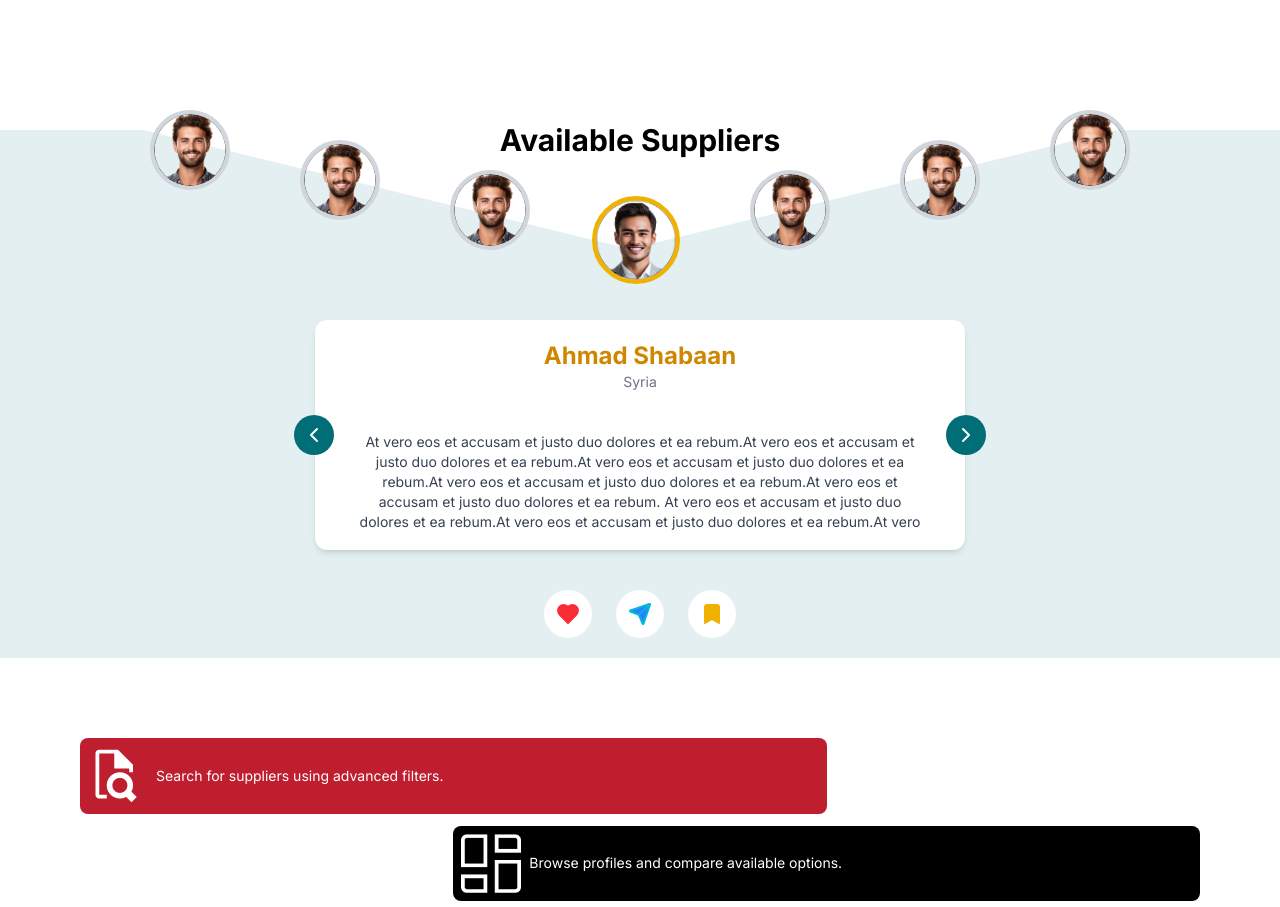
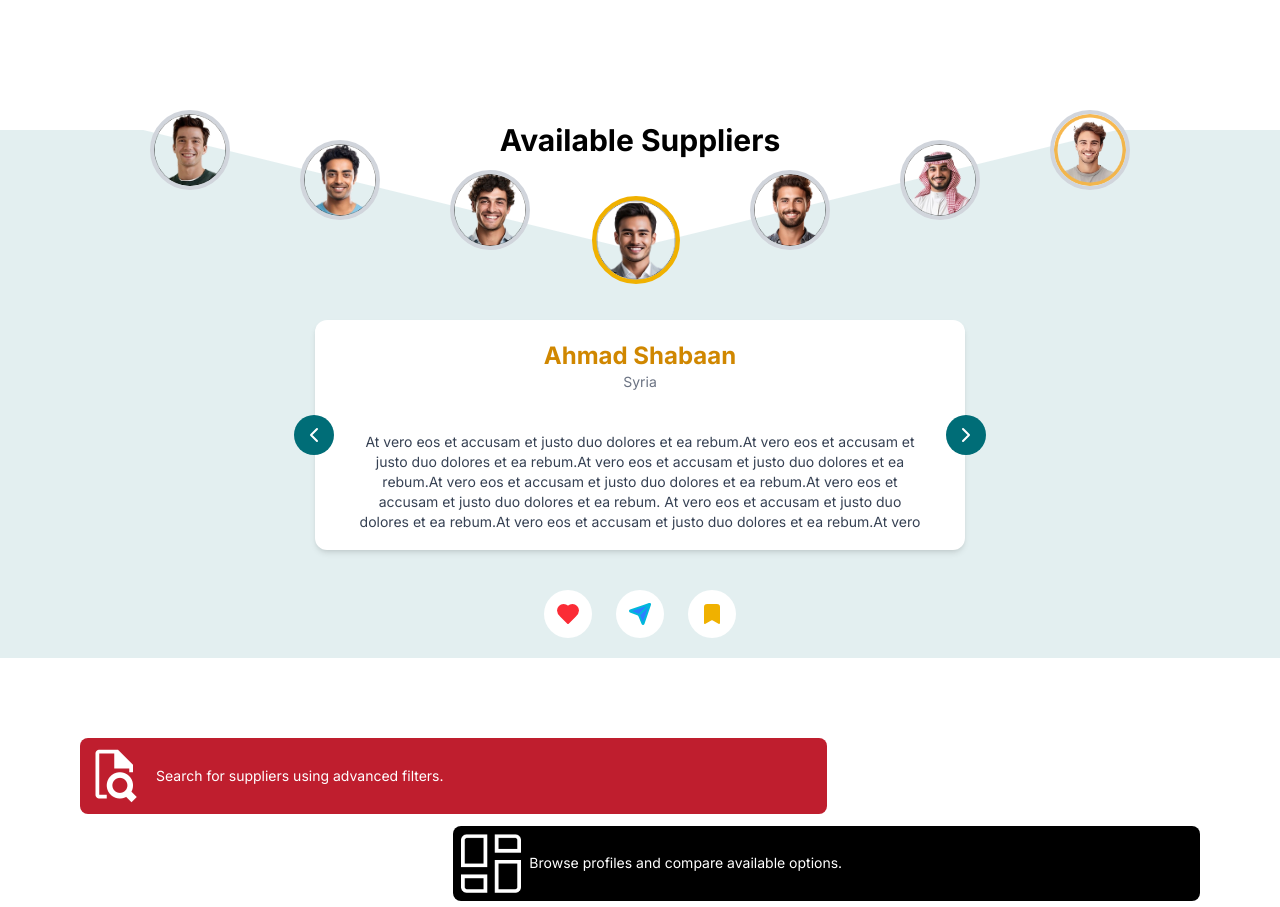
Before and after one commit to Ali-hasan-sss/mvc, a Next.js app: page /suppliers in a window 1280 px wide. Shown: the part 920-1827 px from the top of the page. Built offline with nearby package versions, Linux system fonts and the light colour scheme; a web font is replaced by a local one.

Commit message:
add edit for last commit

```diff
--- a/src/app/suppliers/details/page.tsx
+++ b/src/app/suppliers/details/page.tsx
@@ -71,8 +71,8 @@ export default function SupplierDetails() {
             <div className="image">
               <div className="flex items-center overflow-hidden justify-center h-[150px] md:h-[230px] w-[150px] md:w-[230px] rounded-full bg-gray-100">
                 <img
-                  src="/images/slider.png"
-                  className="z-10 w-[100px] md:w-[180px]"
+                  src={`/${supplier.image}`}
+                  className="z-10 w-[150px] md:w-[180px]"
                   alt=""
                 />
               </div>
--- a/src/components/SupplierPage/data.ts
+++ b/src/components/SupplierPage/data.ts
@@ -224,7 +224,7 @@ export const suppliers = [
     name: "Mihammad Hasan",
     description:
       "At vero eos et accusam et justo duo dolores et ea rebum.At vero eos et accusam et justo duo dolores et ea rebum.At vero eos et accusam et justo duo dolores et ea rebum.At vero eos et accusam et justo duo dolores et ea rebum.At vero eos et accusam et justo duo dolores et ea rebum. At vero eos et accusam et justo duo dolores et ea rebum.At vero eos et accusam et justo duo dolores et ea rebum.At vero eos et accusam et justo duo dolores et ea rebum.At vero eos et accusam et justo duo dolores et ea rebum.At vero eos et accusam et justo duo dolores et ea rebum. At vero eos et accusam et justo duo dolores et ea rebum.At vero eos et accusam et justo duo dolores et ea rebum.At vero eos et accusam et justo duo dolores et ea rebum.At vero eos et accusam et justo duo dolores et ea rebum.At vero eos et accusam et justo duo dolores et ea rebum.",
-    image: "images/supplier2.png",
+    image: "images/supplier3.png",
     Clients: 1685000,
     contact: {
       country: "UAE",
@@ -334,7 +334,7 @@ export const suppliers = [
     name: "Mansour Hasan",
     description:
       "At vero eos et accusam et justo duo dolores et ea rebum.At vero eos et accusam et justo duo dolores et ea rebum.At vero eos et accusam et justo duo dolores et ea rebum.At vero eos et accusam et justo duo dolores et ea rebum.At vero eos et accusam et justo duo dolores et ea rebum. At vero eos et accusam et justo duo dolores et ea rebum.At vero eos et accusam et justo duo dolores et ea rebum.At vero eos et accusam et justo duo dolores et ea rebum.At vero eos et accusam et justo duo dolores et ea rebum.At vero eos et accusam et justo duo dolores et ea rebum. At vero eos et accusam et justo duo dolores et ea rebum.At vero eos et accusam et justo duo dolores et ea rebum.At vero eos et accusam et justo duo dolores et ea rebum.At vero eos et accusam et justo duo dolores et ea rebum.At vero eos et accusam et justo duo dolores et ea rebum.",
-    image: "images/supplier2.png",
+    image: "images/supplier4.png",
     Clients: 1685000,
     contact: {
       country: "UAE",
@@ -444,7 +444,7 @@ export const suppliers = [
     name: "Meer Hasan",
     description:
       "At vero eos et accusam et justo duo dolores et ea rebum.At vero eos et accusam et justo duo dolores et ea rebum.At vero eos et accusam et justo duo dolores et ea rebum.At vero eos et accusam et justo duo dolores et ea rebum.At vero eos et accusam et justo duo dolores et ea rebum. At vero eos et accusam et justo duo dolores et ea rebum.At vero eos et accusam et justo duo dolores et ea rebum.At vero eos et accusam et justo duo dolores et ea rebum.At vero eos et accusam et justo duo dolores et ea rebum.At vero eos et accusam et justo duo dolores et ea rebum. At vero eos et accusam et justo duo dolores et ea rebum.At vero eos et accusam et justo duo dolores et ea rebum.At vero eos et accusam et justo duo dolores et ea rebum.At vero eos et accusam et justo duo dolores et ea rebum.At vero eos et accusam et justo duo dolores et ea rebum.",
-    image: "images/supplier2.png",
+    image: "images/supplier5.png",
     Clients: 1685000,
     contact: {
       country: "Jurdun",
@@ -554,7 +554,7 @@ export const suppliers = [
     name: "Mahmoud Hasan",
     description:
       "At vero eos et accusam et justo duo dolores et ea rebum.At vero eos et accusam et justo duo dolores et ea rebum.At vero eos et accusam et justo duo dolores et ea rebum.At vero eos et accusam et justo duo dolores et ea rebum.At vero eos et accusam et justo duo dolores et ea rebum. At vero eos et accusam et justo duo dolores et ea rebum.At vero eos et accusam et justo duo dolores et ea rebum.At vero eos et accusam et justo duo dolores et ea rebum.At vero eos et accusam et justo duo dolores et ea rebum.At vero eos et accusam et justo duo dolores et ea rebum. At vero eos et accusam et justo duo dolores et ea rebum.At vero eos et accusam et justo duo dolores et ea rebum.At vero eos et accusam et justo duo dolores et ea rebum.At vero eos et accusam et justo duo dolores et ea rebum.At vero eos et accusam et justo duo dolores et ea rebum.",
-    image: "images/supplier2.png",
+    image: "images/supplier6.png",
     Clients: 1685000,
     contact: {
       country: "lebanon",
@@ -664,7 +664,7 @@ export const suppliers = [
     name: "Taha Monna",
     description:
       "At vero eos et accusam et justo duo dolores et ea rebum.At vero eos et accusam et justo duo dolores et ea rebum.At vero eos et accusam et justo duo dolores et ea rebum.At vero eos et accusam et justo duo dolores et ea rebum.At vero eos et accusam et justo duo dolores et ea rebum. At vero eos et accusam et justo duo dolores et ea rebum.At vero eos et accusam et justo duo dolores et ea rebum.At vero eos et accusam et justo duo dolores et ea rebum.At vero eos et accusam et justo duo dolores et ea rebum.At vero eos et accusam et justo duo dolores et ea rebum. At vero eos et accusam et justo duo dolores et ea rebum.At vero eos et accusam et justo duo dolores et ea rebum.At vero eos et accusam et justo duo dolores et ea rebum.At vero eos et accusam et justo duo dolores et ea rebum.At vero eos et accusam et justo duo dolores et ea rebum.",
-    image: "images/supplier2.png",
+    image: "images/supplier7.png",
     Clients: 1685000,
     contact: {
       country: "USA",
--- a/src/components/SupplierPage/details/supplierDesc.tsx
+++ b/src/components/SupplierPage/details/supplierDesc.tsx
@@ -9,7 +9,7 @@ export default function SupplierDiscription({
   supplier,
 }: SupplierDiscriptionProps) {
   return (
-    <div className="flex flex-col mt-4 text-gray-900 md:px-10 w-full">
+    <div className="flex flex-col mt-4 text-gray-900 px-2 md:px-10 w-full">
       <p className="text-xs md:text-sm">
         {supplier.description && supplier.description}
       </p>
```
